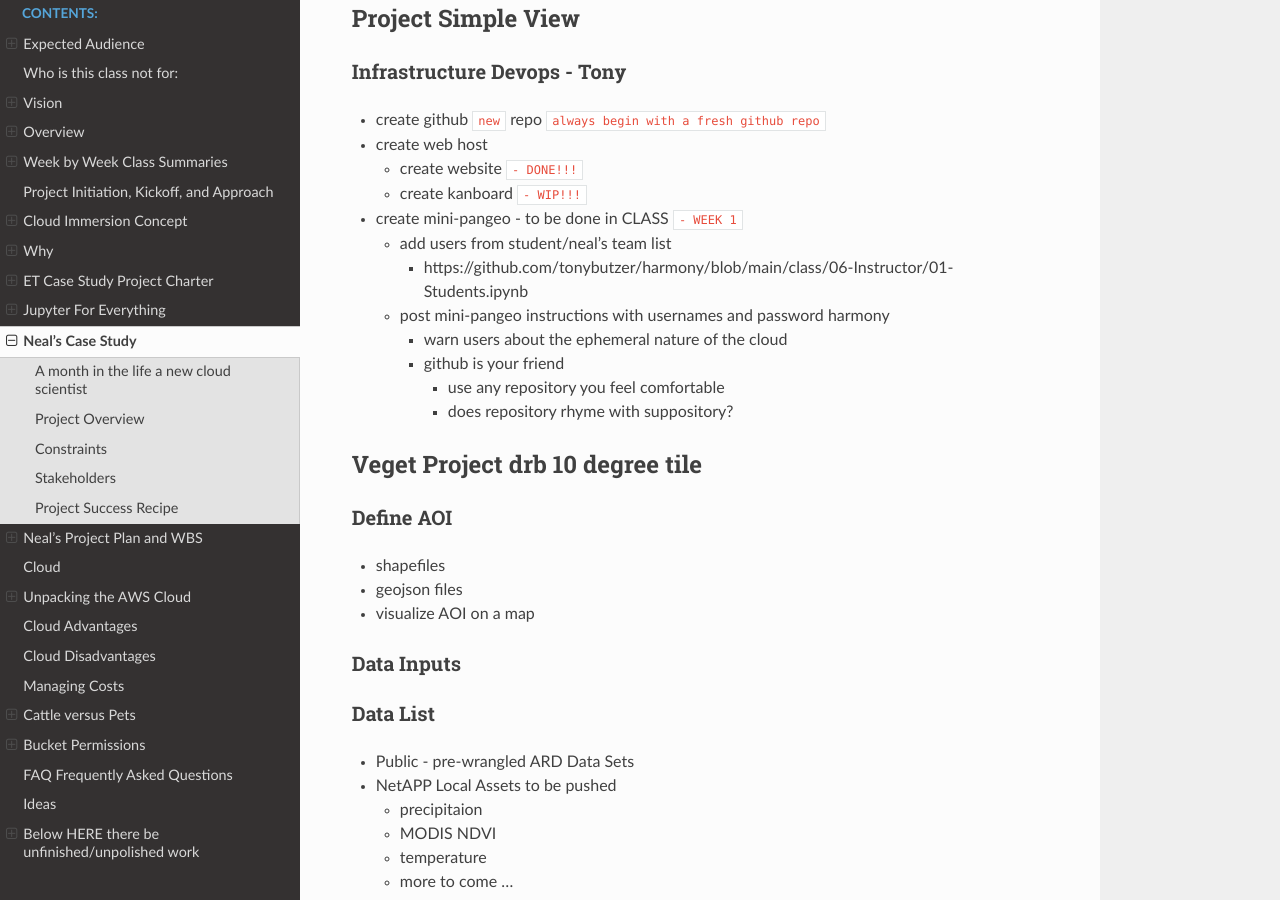
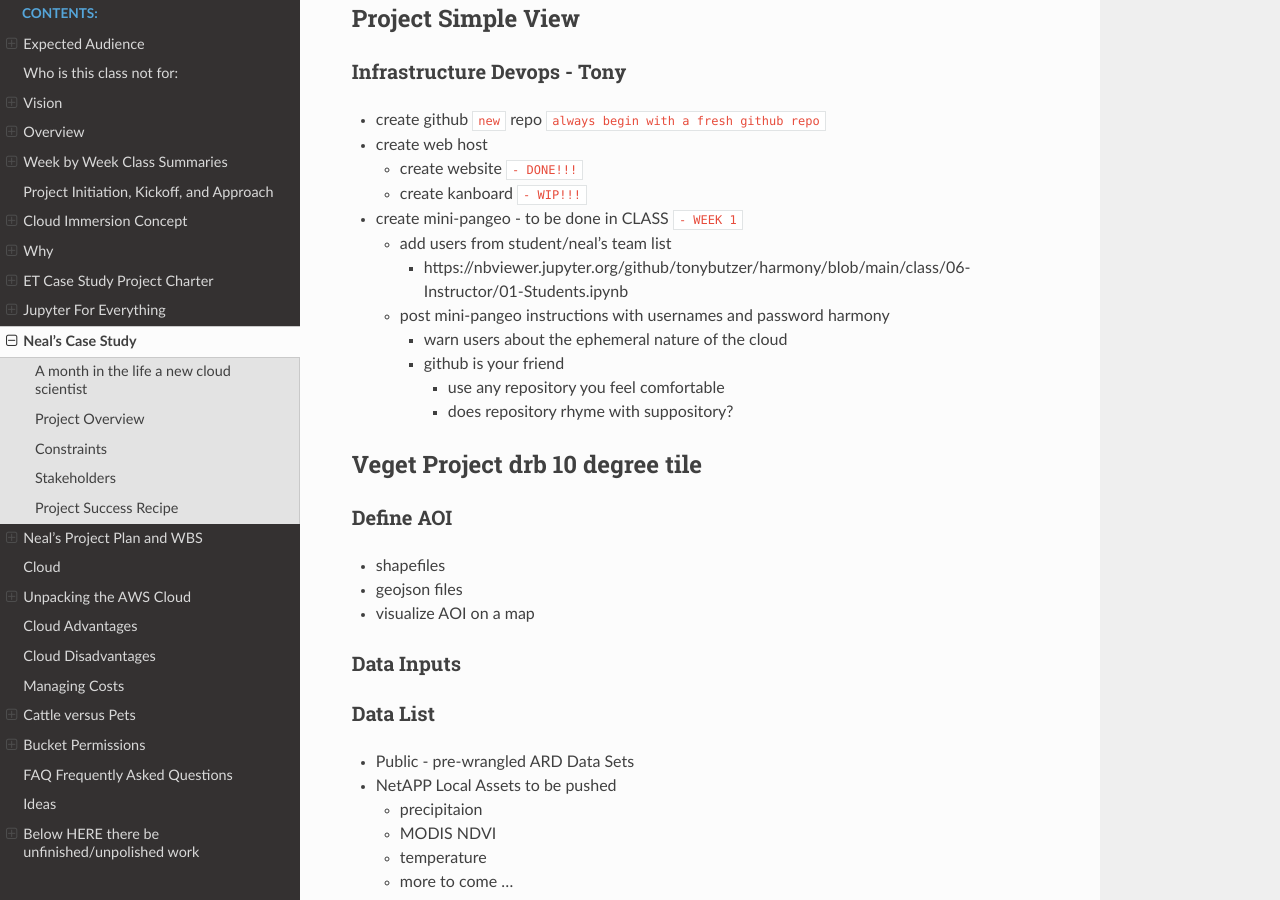
Before and after one commit to tonybutzer/harmony, a Sphinx documentation site: the page built from documentation/source/02neal_case_study.md, in a window 1280 px wide and 900 px high, scrolled down 1283 px. Built offline with Sphinx 7.4.7 and the Read the Docs theme 2.0.0, drawn with Linux system fonts in a browser that asks for light colours; pages that are not in the unit, such as notebooks, are missing from menus; some of the changed lines change nothing that is shown.

Commit message:
automatic git update from Makefile

```diff
--- a/documentation/source/02neal_case_study.md
+++ b/documentation/source/02neal_case_study.md
@@ -52,7 +52,7 @@ Neal is the lead scientist for a group of folks ... yada yada yada
 	- create kanboard `- WIP!!!`
 - create mini-pangeo - to be done in CLASS `- WEEK 1`
 	- add users from student/neal's team list
-		- https://github.com/tonybutzer/harmony/blob/main/class/06-Instructor/01-Students.ipynb
+		- https://nbviewer.jupyter.org/github/tonybutzer/harmony/blob/main/class/06-Instructor/01-Students.ipynb
 	- post mini-pangeo instructions with usernames and password harmony
 		- warn users about the ephemeral nature of the cloud
 		- github is your friend
```
